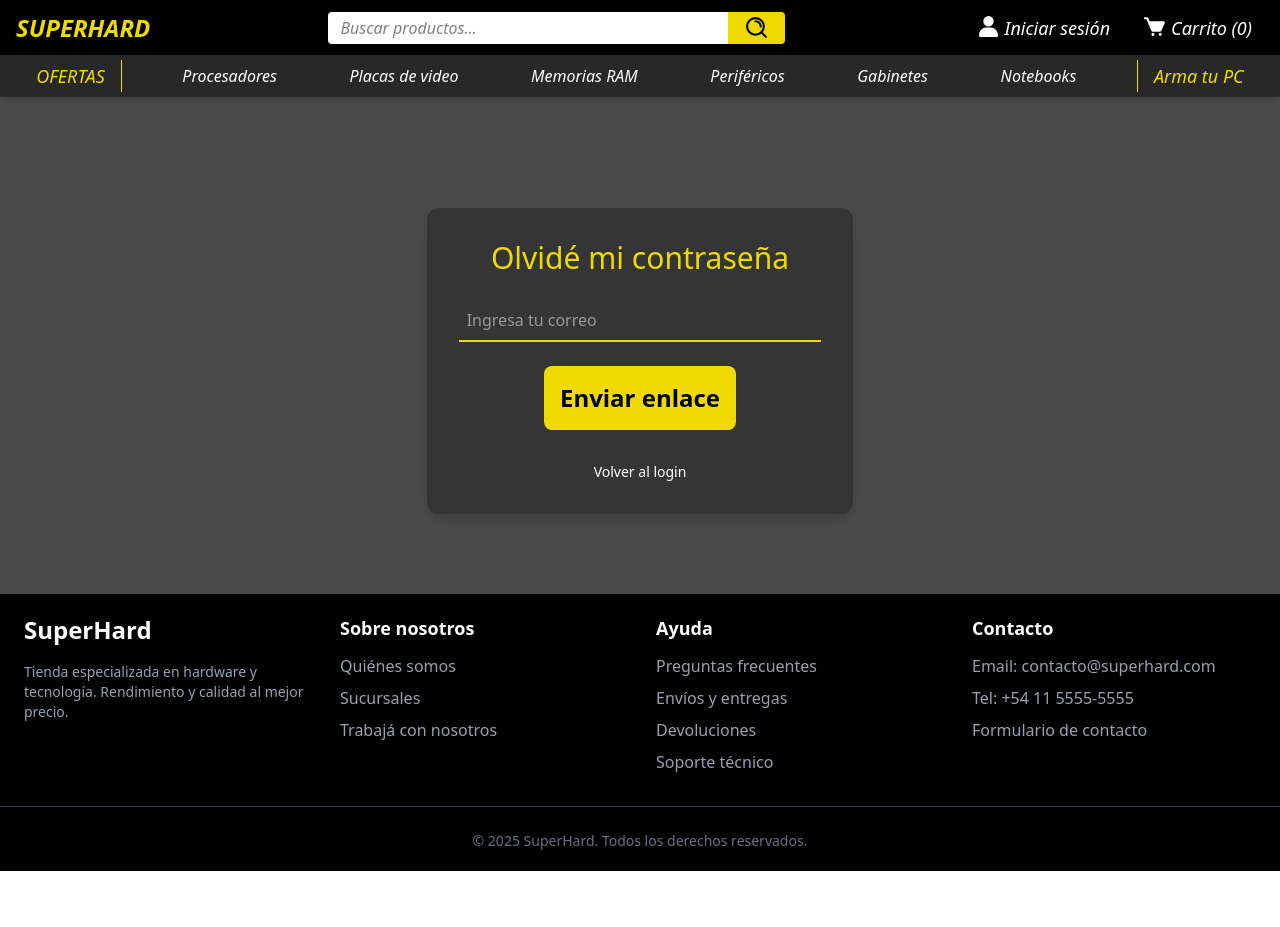
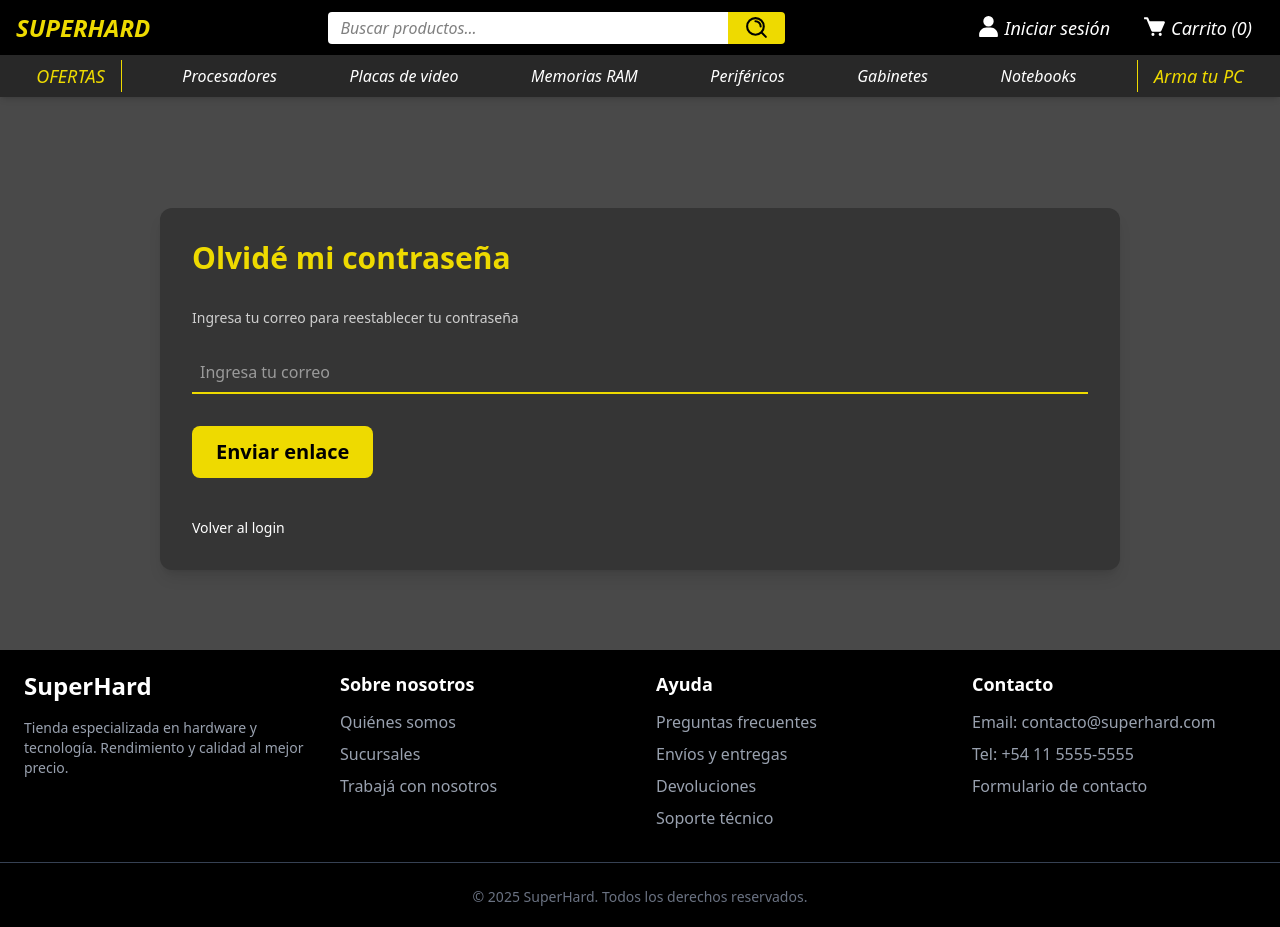
Before and after one commit to GzaJai/SUPERHARD, a React (Vite) app in the folder superhard-frontend/: page /forgot in a window 1280 px wide. Before the commit the page ends 871 px from the top, so only its background shows below. Built offline with nearby package versions, Linux system fonts and the light colour scheme.

Commit message:
cambiando hover del links

```diff
--- a/superhard-frontend/src/components/pages/ForgotPassword.jsx
+++ b/superhard-frontend/src/components/pages/ForgotPassword.jsx
@@ -43,11 +43,19 @@ export default function ForgotPassword() {
     <div className="bg-[#494949] w-dvw mx-auto pt-[7rem] pb-[5rem] flex justify-center">
       <form
         onSubmit={handleSubmit}
-        className="flex flex-col p-[2rem] w-2/3 md:w-1/3 bg-[#353535] text-white text-center items-center rounded-xl gap-[1.5rem] shadow-lg"
+        className="flex flex-col p-[2rem] w-3/4 md:w-3/4 bg-[#353535] text-white rounded-xl gap-[1.5rem] shadow-lg items-start"
       >
-        <h2 className="text-3xl text-[#EEDA00]">Olvidé mi contraseña</h2>
+        <h2 className="text-3xl text-[#EEDA00] font-bold mb-2">Olvidé mi contraseña</h2>
+
+        <label
+          htmlFor="email"
+          className="text-sm text-[#cfcfcf]"
+        >
+          Ingresa tu correo para reestablecer tu contraseña
+        </label>
 
         <input
+          id="email"
           type="email"
           placeholder="Ingresa tu correo"
           value={email}
@@ -61,12 +69,12 @@ export default function ForgotPassword() {
         <button
           type="submit"
           disabled={loading}
-          className={`p-[1rem] font-bold text-2xl text-black bg-[#EEDA00] rounded-lg cursor-pointer ${loading ? 'opacity-60 cursor-not-allowed' : ''}`}
+          className={`mt-2 px-6 py-3 font-bold text-xl text-black bg-[#EEDA00] rounded-lg cursor-pointer self-start ${loading ? 'opacity-60 cursor-not-allowed' : ''}`}
         >
           {loading ? 'Enviando...' : 'Enviar enlace'}
         </button>
 
-        <Link to="/login" className="text-sm mt-2">
+        <Link to="/login" className="text-sm mt-4 text-[#fff] hover:underline self-start">
           Volver al login
         </Link>
       </form>
--- a/superhard-frontend/src/components/pages/Login.jsx
+++ b/superhard-frontend/src/components/pages/Login.jsx
@@ -72,8 +72,8 @@ const Login = ({setUser}) => {
         {error && <p className="text-red-400">{error}</p>}
 
         <div className='flex w-full px-5 justify-around'>
-          <Link to="/register">Registrarme</Link>
-          <Link to="/forgot">Olvide mi contraseña</Link>
+          <Link to="/register" className='hover:underline self-start'>Registrarme</Link>
+          <Link to="/forgot" className='hover:underline self-start'>Olvide mi contraseña</Link>
         </div>
 
         <button
```
